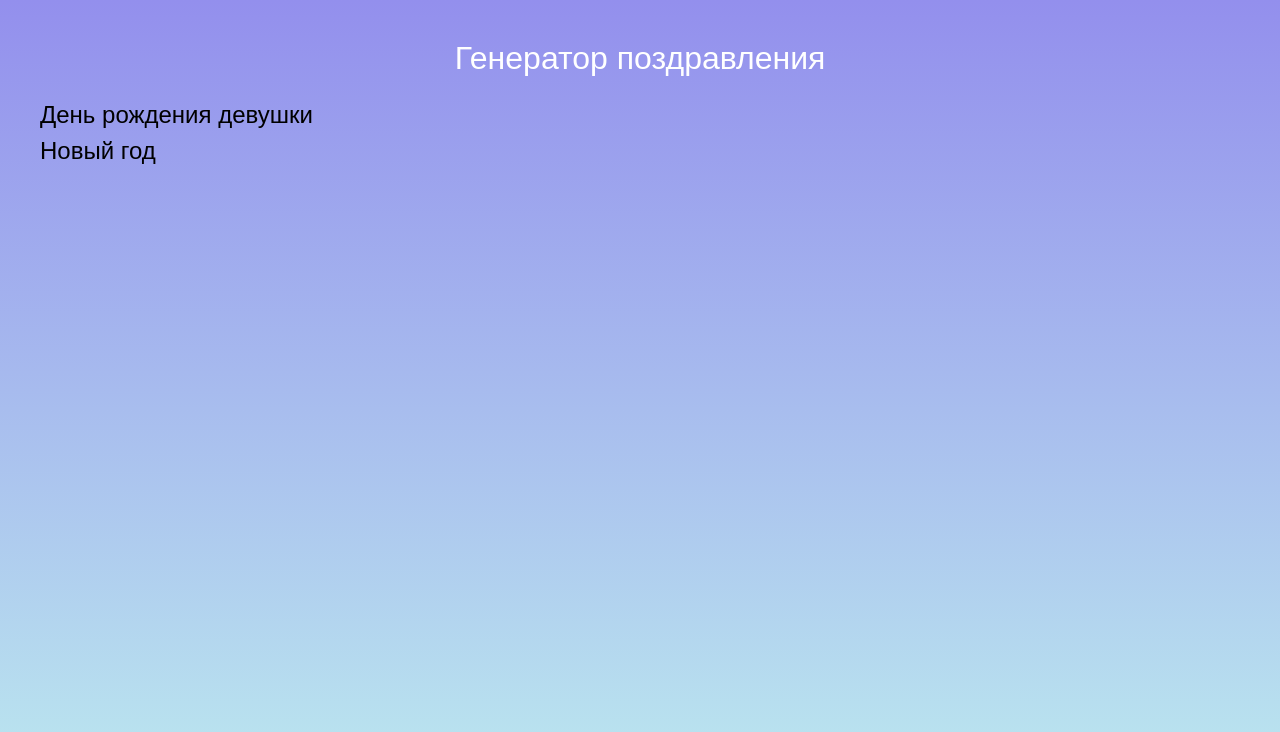
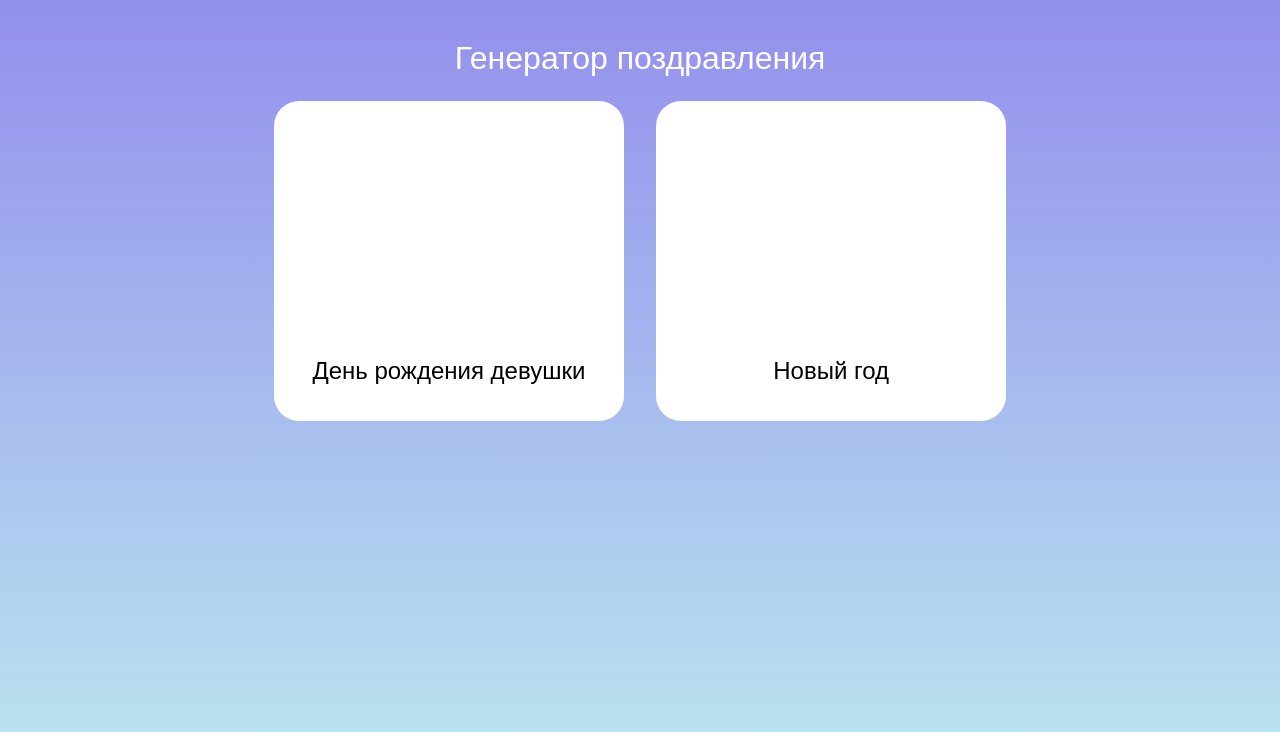
Before and after one commit to Snake911/congratulations_generator, a React (Create React App) app: page / in a window 1280 px wide. Shown: the top 732 px of the page. Built offline with nearby package versions, Linux system fonts and the light colour scheme; the HTML template or start-up script is replaced by a standard one.

Commit message:
feat: change Home page and add titles

```diff
--- a/public/index.html
+++ b/public/index.html
@@ -2,12 +2,12 @@
 <html lang="en">
   <head>
     <meta charset="utf-8" />
-    <link rel="icon" href="%PUBLIC_URL%/favicon.ico" />
+    <link rel="icon" href="%PUBLIC_URL%/images/favicon.svg" />
     <meta name="viewport" content="width=device-width, initial-scale=1" />
     <meta name="theme-color" content="#000000" />
     <meta
       name="description"
-      content="Web site created using create-react-app"
+      content="Приложение для генерации поздравлений"
     />
     <link rel="apple-touch-icon" href="%PUBLIC_URL%/logo192.png" />
     <!--
@@ -24,7 +24,7 @@
       work correctly both with client-side routing and a non-root public URL.
       Learn how to configure a non-root public URL by running `npm run build`.
     -->
-    <title>React App</title>
+    <title>Генератор поздравлений</title>
   </head>
   <body>
     <noscript>You need to enable JavaScript to run this app.</noscript>
--- a/public/settings/new_year.json
+++ b/public/settings/new_year.json
@@ -1,5 +1,5 @@
 {
-  "name": "",
+  "name": "Новый год",
   "strings": [
     [
       "С новым годом,",
--- a/src/components/Generator/Generator.jsx
+++ b/src/components/Generator/Generator.jsx
@@ -55,6 +55,10 @@ export const Generator = (props) => {
   }, [page]);
 
   useEffect(() => {
+    document.title = name;
+  }, [name]);
+
+  useEffect(() => {
       const result = [];
       columns.map((column, index) => result.push([column[0], column[randomIntFromInterval(1, columns[index].length - 1)]]))
       setParts(result);
--- a/src/components/Home/Home.css
+++ b/src/components/Home/Home.css
@@ -1,5 +1,25 @@
 .menu {
-  display: grid;
-  gap: 0.5rem;
+  gap: 32px;
   font-size: 1.5rem;
+  display: flex;
+  justify-content: center;
+  max-width: 1110px;
+  margin: 0 auto;
 }
+
+.menu li {
+  height: 320px;
+  width: calc(33% - 16px);
+}
+
+.menu li a {
+  display: flex;
+  align-items: flex-end;
+  justify-content: center;
+  width: 100%;
+  height: 100%;
+  border-radius: 25px;
+  background-color: var(--color-white);
+  padding: 36px 30px;
+  text-align: center;
+}
--- a/src/components/Home/Home.jsx
+++ b/src/components/Home/Home.jsx
@@ -2,6 +2,7 @@ import { Link } from 'react-router-dom';
 import './Home.css';
 
 export const Home = () => {
+  document.title = 'Генератор поздравлений';
   return (<ul className='menu'>
     <li><Link to="/generator/birth_f">День рождения девушки</Link></li>
     <li><Link to="/generator/new_year">Новый год</Link></li>
```
Also changed, not shown: public/images/favicon.svg (added).
